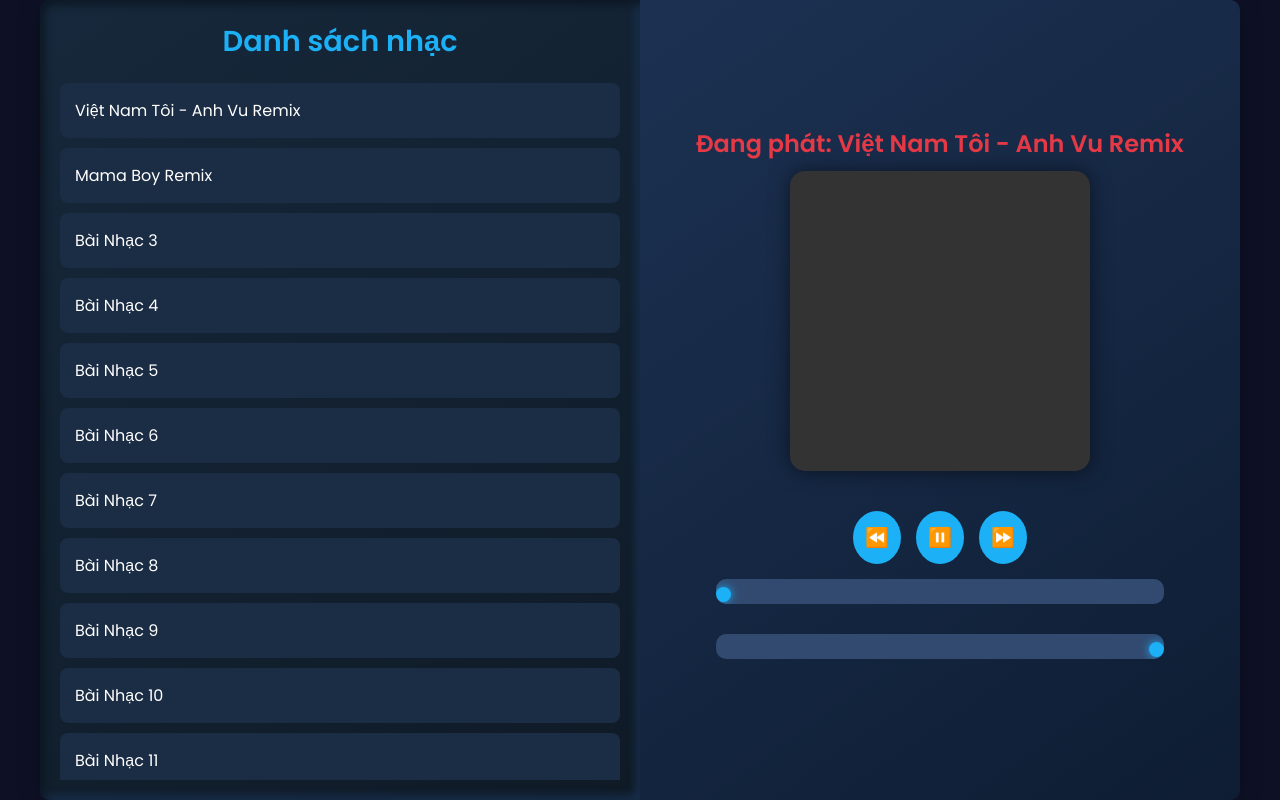
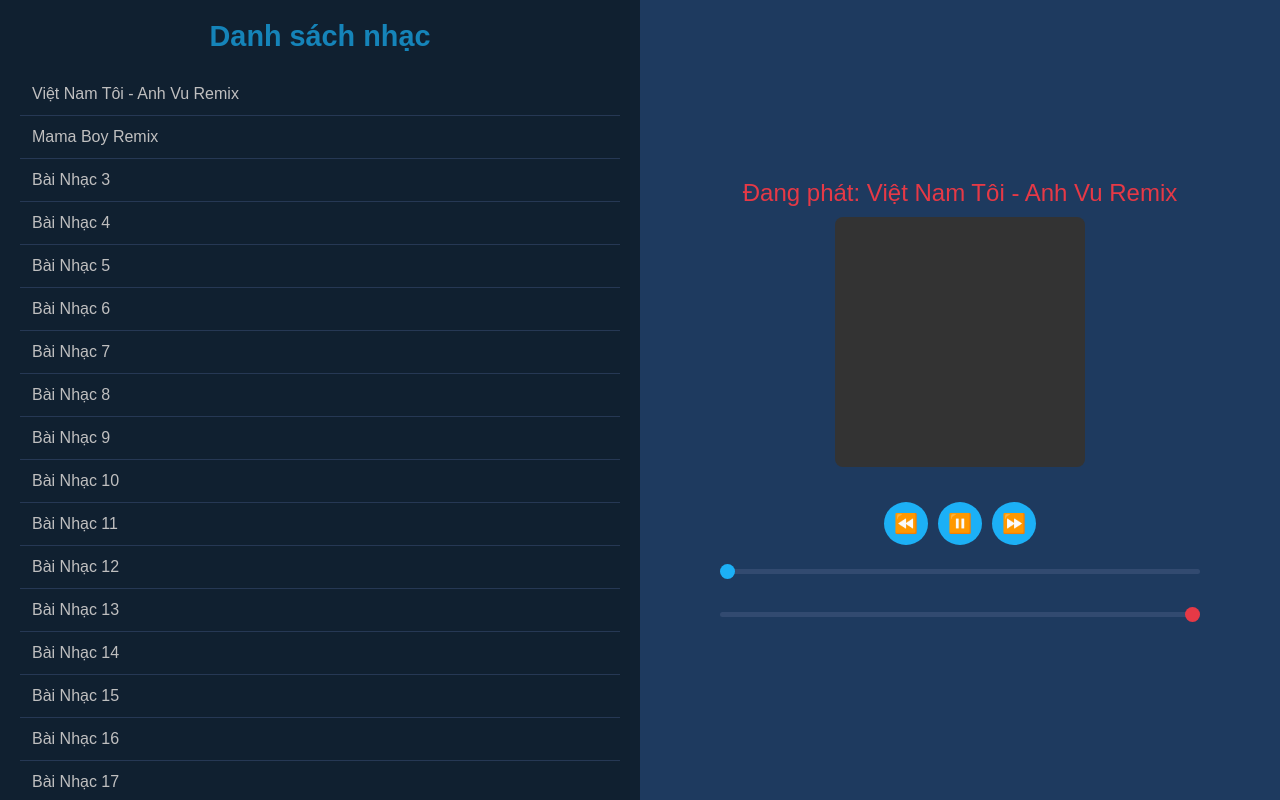
Before and after one commit to wang2k8/sound, a plain HTML site: page index.html in a window 1280 px wide. Drawn offline with Linux system fonts and the light colour scheme.

Commit message:
Update index.html

```diff
--- a/index.html
+++ b/index.html
@@ -5,176 +5,170 @@
     <meta name="viewport" content="width=device-width, initial-scale=1.0">
     <title>Edwin Music Player</title>
     <style>
-        @import url('https://fonts.googleapis.com/css2?family=Poppins:wght@400;600&display=swap');
-
         * {
             box-sizing: border-box;
             margin: 0;
             padding: 0;
-            font-family: 'Poppins', sans-serif;
+            font-family: Arial, sans-serif;
         }
 
         body {
-            background-color: #0e1126;
+            background-color: #0d1b2a;
             color: #ffffff;
             display: flex;
             justify-content: center;
             align-items: center;
             min-height: 100vh;
+            margin: 0;
             overflow: hidden;
-            transition: background-color 0.6s ease;
         }
 
         .container {
+            max-width: 100%;
+            display: flex;
+            flex-direction: row;
             width: 100%;
             height: 100vh;
-            display: flex;
-            flex-direction: row;
-            overflow: hidden;
-            position: relative;
-            max-width: 1200px;
-            box-shadow: 0 4px 20px rgba(0, 0, 0, 0.3);
         }
 
         .music-list, .player {
             flex: 1;
             padding: 20px;
-            transition: all 0.6s ease;
-            display: flex;
-            align-items: center;
-            justify-content: center;
             overflow-y: auto;
+            transition: background-color 0.5s ease;
         }
 
         .music-list {
-            background: linear-gradient(145deg, #16283b, #0f1a26);
-            box-shadow: inset 4px 4px 8px #0c1621, inset -4px -4px 8px #1a3251;
-            border-radius: 10px 0 0 10px;
+            background-color: #162a40;
             display: flex;
             flex-direction: column;
             align-items: center;
+            transition: filter 0.5s ease;
+        }
+
+        .music-list.active {
+            filter: brightness(0.75);
         }
 
         .music-list h2 {
             font-size: 1.8rem;
             color: #1cb0f6;
             margin-bottom: 20px;
-            font-weight: 600;
-            transition: transform 0.5s ease;
         }
 
         ul {
             list-style: none;
             width: 100%;
-            overflow-y: auto;
         }
 
         li {
-            padding: 15px;
-            margin-bottom: 10px;
-            border-radius: 8px;
-            background: #1b2d44;
-            color: #fff;
-            font-weight: 500;
+            padding: 12px;
+            border-bottom: 1px solid #324a70;
             cursor: pointer;
-            transition: background 0.4s ease, transform 0.3s;
-            display: flex;
-            align-items: center;
-            justify-content: space-between;
+            transition: background-color 0.3s, color 0.3s;
+            color: #ffffff;
         }
 
         li:hover {
             background-color: #e63946;
-            color: #ffffff;
-            transform: scale(1.05);
+            color: #0d1b2a;
         }
 
         .player {
-            background: linear-gradient(145deg, #1c3152, #0e1d33);
-            border-radius: 0 10px 10px 0;
+            background-color: #1e3a5f;
+            text-align: center;
             display: flex;
             flex-direction: column;
             justify-content: center;
             align-items: center;
-            position: relative;
-            overflow: hidden;
         }
 
         .album-art {
-            width: 300px;
-            height: 300px;
+            width: 250px;
+            height: 250px;
             background-color: #333;
             background-size: cover;
             background-position: center;
-            border-radius: 15px;
+            border-radius: 8px;
             margin-bottom: 20px;
-            box-shadow: 0px 0px 20px rgba(0, 0, 0, 0.5);
-            transition: transform 0.5s ease, box-shadow 0.5s ease;
         }
 
         #now-playing {
             font-size: 1.5rem;
             color: #e63946;
             margin-bottom: 10px;
-            font-weight: 600;
-            transition: opacity 0.5s ease;
         }
 
         .controls {
             display: flex;
             align-items: center;
-            gap: 15px;
-            margin-top: 20px;
+            gap: 10px;
+            margin-top: 15px;
         }
 
         .button {
             background-color: #1cb0f6;
             border: none;
             color: #fff;
-            padding: 12px;
+            padding: 10px;
             border-radius: 50%;
             cursor: pointer;
             font-size: 1.2rem;
-            transition: transform 0.4s ease, background-color 0.4s;
+            transition: background-color 0.3s ease;
         }
 
         .button:hover {
             background-color: #e63946;
-            transform: scale(1.15);
         }
 
-        .progress-container, .volume-container {
+        .progress-container {
             width: 80%;
             margin: 15px 0;
-            background: #324a70;
-            border-radius: 10px;
-            overflow: hidden;
         }
 
-        .progress, .volume {
+        .progress {
             width: 100%;
             -webkit-appearance: none;
             appearance: none;
-            height: 6px;
-            background-color: transparent;
-            border-radius: 10px;
+            height: 5px;
+            background-color: #324a70;
+            border-radius: 5px;
+            cursor: pointer;
         }
 
-        .progress::-webkit-slider-thumb, .volume::-webkit-slider-thumb {
+        .progress::-webkit-slider-thumb {
             -webkit-appearance: none;
             appearance: none;
             width: 15px;
             height: 15px;
             background-color: #1cb0f6;
             border-radius: 50%;
-            box-shadow: 0 0 10px #1cb0f6;
             cursor: pointer;
-            transition: transform 0.4s ease;
         }
 
-        .progress::-webkit-slider-thumb:hover, .volume::-webkit-slider-thumb:hover {
-            transform: scale(1.2);
+        .volume-container {
+            width: 80%;
+            margin-top: 10px;
+        }
+
+        .volume {
+            width: 100%;
+            -webkit-appearance: none;
+            appearance: none;
+            height: 5px;
+            background-color: #324a70;
+            border-radius: 5px;
+            cursor: pointer;
+        }
+
+        .volume::-webkit-slider-thumb {
+            -webkit-appearance: none;
+            appearance: none;
+            width: 15px;
+            height: 15px;
             background-color: #e63946;
+            border-radius: 50%;
+            cursor: pointer;
         }
     </style>
 </head>
@@ -185,21 +179,24 @@
             <ul id="music-list"></ul>
         </section>
 
-        <section class="player" id="player-section">
+        <section class="player">
             <div id="now-playing" class="now-playing">Không có bài nhạc nào</div>
             <div class="album-art" id="album-art"></div>
             <audio id="audio-player"></audio>
 
+            <!-- Điều khiển phát nhạc -->
             <div class="controls">
                 <button class="button" id="rewind-button">⏪</button>
                 <button class="button" id="play-pause-button">▶️</button>
                 <button class="button" id="forward-button">⏩</button>
             </div>
 
+            <!-- Thanh thời gian -->
             <div class="progress-container">
                 <input type="range" id="progress-bar" class="progress" value="0" min="0" max="100">
             </div>
 
+            <!-- Thanh âm lượng -->
             <div class="volume-container">
                 <input type="range" id="volume-control" class="volume" value="100" min="0" max="100">
             </div>
```
